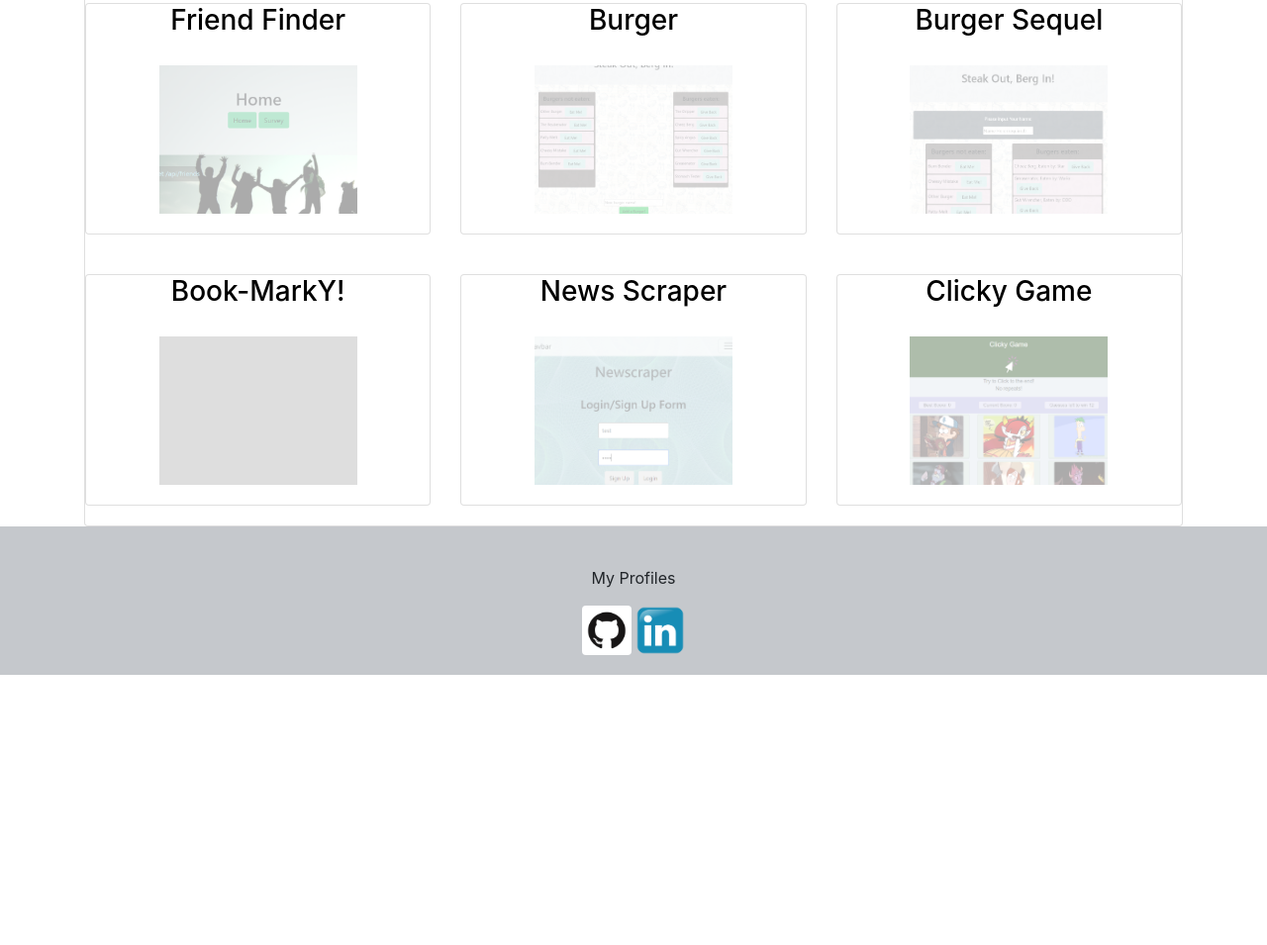
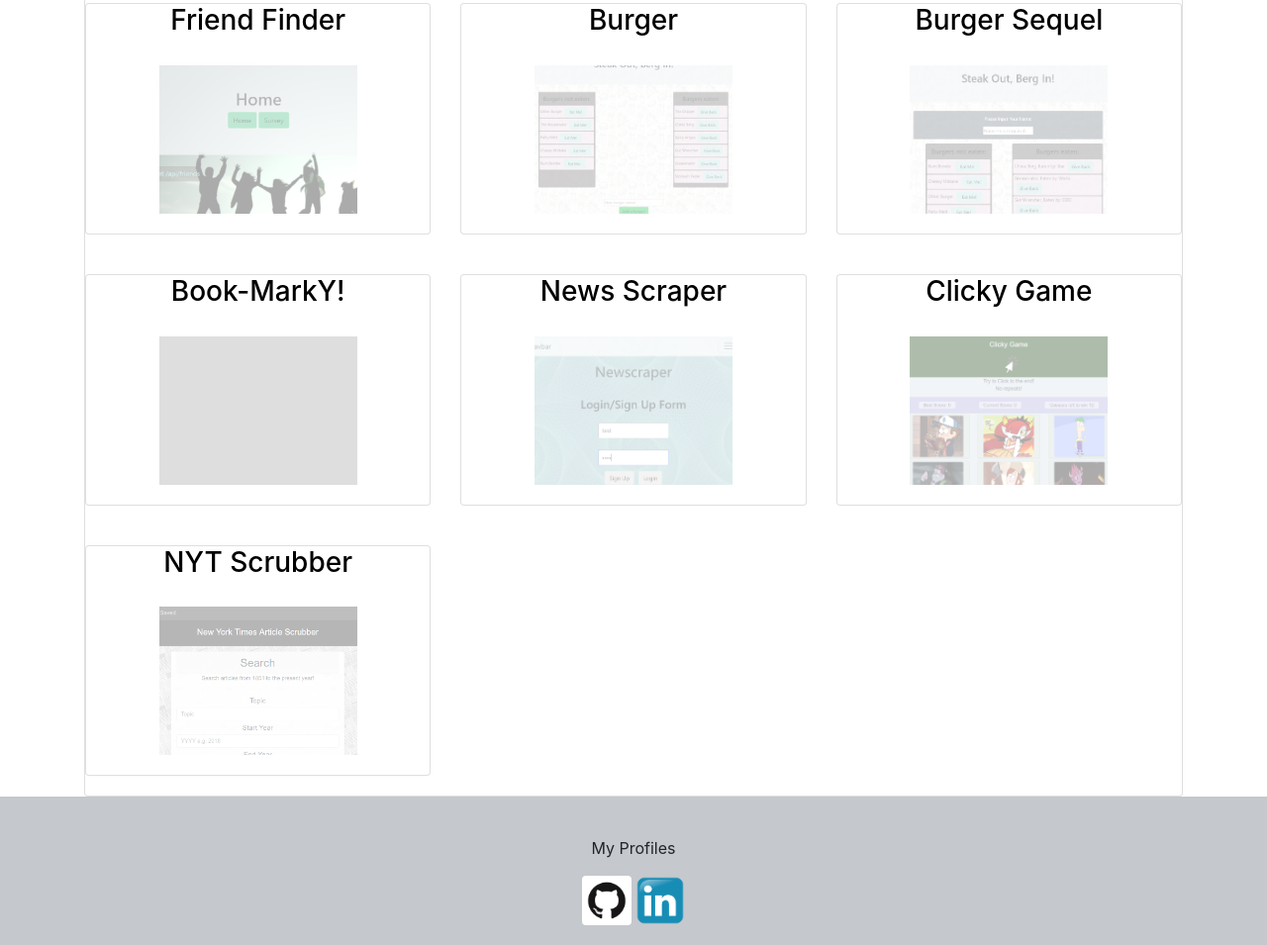
Before and after one commit to Cragady/Portfolio, a plain HTML site: page portfolio.html in a window 1280 px wide. Shown: the part 1085-2040 px from the top of the page at 99% size. Before the commit the page ends 1767 px from the top, so only its background shows below. Drawn offline with nearby package versions, Linux system fonts and the light colour scheme; grey boxes are pictures that could not be loaded.

Commit message:
added nyt scrubber

```diff
--- a/portfolio.html
+++ b/portfolio.html
@@ -157,6 +157,13 @@
                             </a>
                         </div>
 
+                        <div class="work col-12 col-sm-6 col-lg-4 text-center">
+                            <a href="https://pure-lake-85163.herokuapp.com" target="_blank" class="card">
+                                <h3>NYT Scrubber</h3>
+                                <img src="assets/images/nyt-scrubber.PNG" class="portimage p-image-two" alt="Clicky Game">
+                            </a>
+                        </div>
+
                     </div>
 
                 </div>
```
Also changed, not shown: assets/images/nyt-scrubber.PNG (added).
